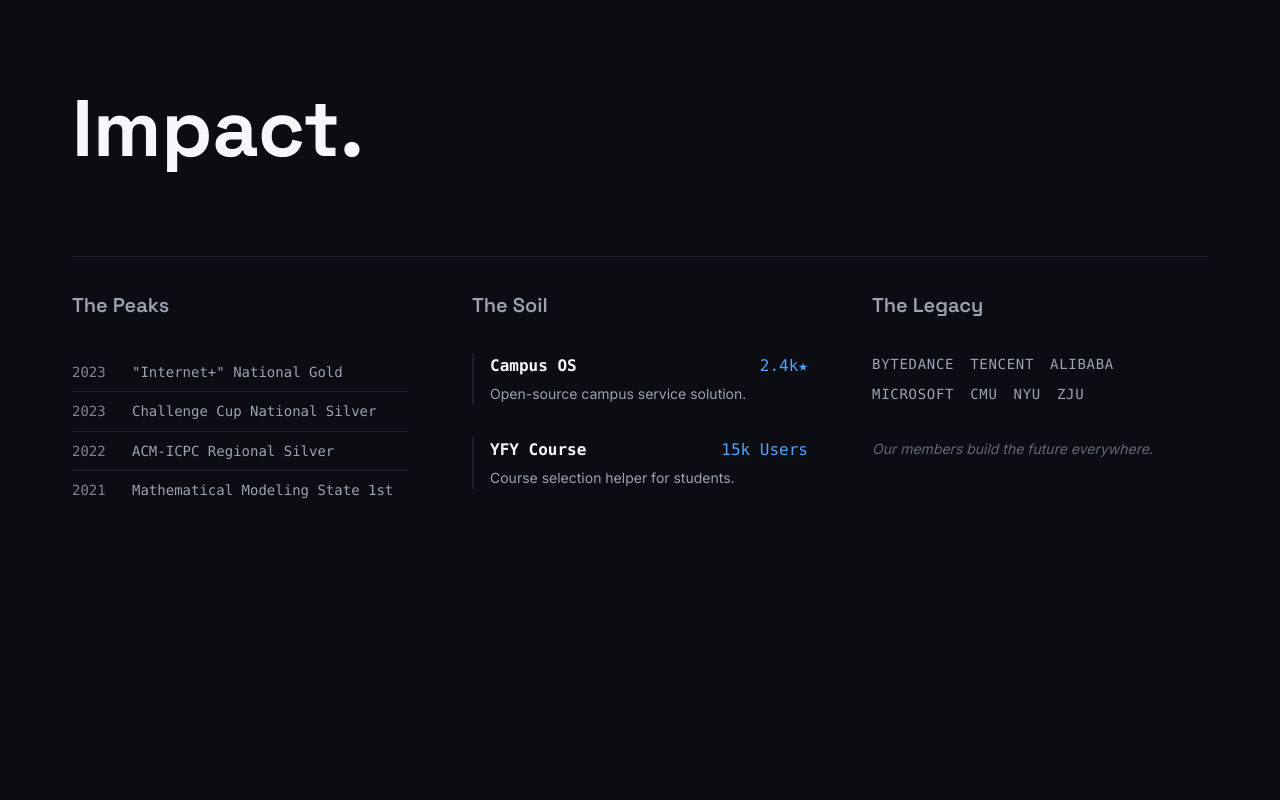
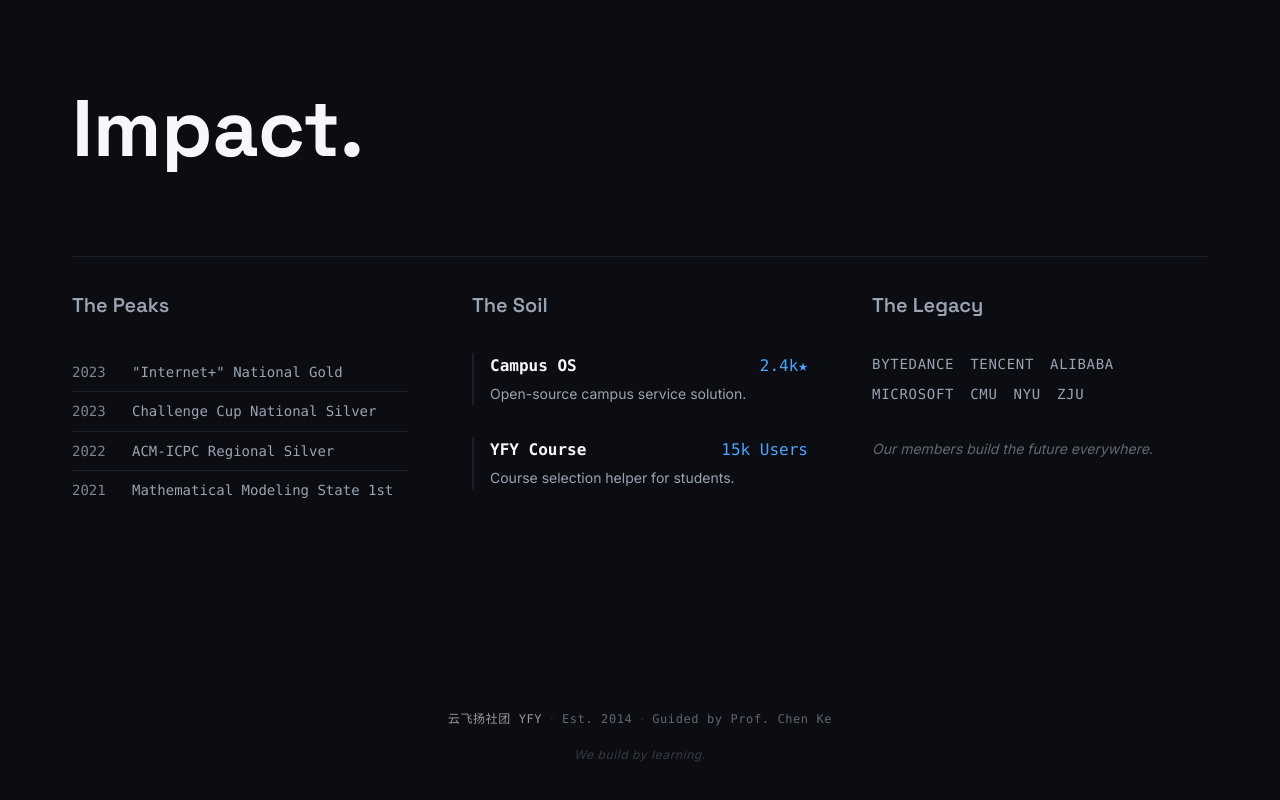
Before and after one commit to Dawn6666666/yunfeiyang-official-site, a Nuxt app: page / in a window 1280 px wide. Shown: the part 3397-4197 px from the top of the page. Before the commit the page ends 4027 px from the top, so only its background shows below. Built offline with nearby package versions, Linux system fonts and the light colour scheme.

Commit message:
feat: add Footer v1 (minimalist closing with credits and quote)

```diff
--- a/app/app.vue
+++ b/app/app.vue
@@ -6,6 +6,7 @@
     <TheAbout />
     <TheTech />
     <TheAchievements />
+    <TheFooter />
   </div>
 </template>
 
--- /dev/null
+++ b/app/components/TheFooter.vue
@@ -0,0 +1,74 @@
+<template>
+  <footer class="footer">
+    <div class="footer__container">
+
+      <div class="footer__main">
+        <span class="footer__brand">云飞扬社团 YFY</span>
+        <span class="footer__divider">·</span>
+        <span class="footer__info">Est. 2014</span>
+        <span class="footer__divider">·</span>
+        <span class="footer__info">Guided by Prof. Chen Ke</span>
+      </div>
+
+      <p class="footer__tagline">We build by learning.</p>
+
+    </div>
+  </footer>
+</template>
+
+<style scoped>
+.footer {
+  padding: 10vh 0 5vh;
+  background-color: var(--bg);
+  color: var(--muted);
+  font-family: var(--font-mono);
+  font-size: 0.75rem;
+  letter-spacing: 0.05em;
+  text-align: center;
+  opacity: 0.6;
+}
+
+.footer__container {
+  max-width: 1200px;
+  margin: 0 auto;
+  padding: 0 var(--space-md);
+  display: flex;
+  flex-direction: column;
+  gap: var(--space-sm);
+  align-items: center;
+}
+
+.footer__main {
+  display: flex;
+  flex-wrap: wrap;
+  justify-content: center;
+  gap: 0.5em;
+  align-items: center;
+}
+
+.footer__brand {
+  color: var(--text);
+  font-weight: 500;
+}
+
+.footer__divider {
+  opacity: 0.3;
+}
+
+.footer__tagline {
+  font-family: var(--font-body); /* Slightly different feel for the quote */
+  font-style: italic;
+  opacity: 0.5;
+}
+
+@media (max-width: 768px) {
+  .footer__main {
+    flex-direction: column;
+    gap: 0.25em;
+  }
+
+  .footer__divider {
+    display: none;
+  }
+}
+</style>
```
